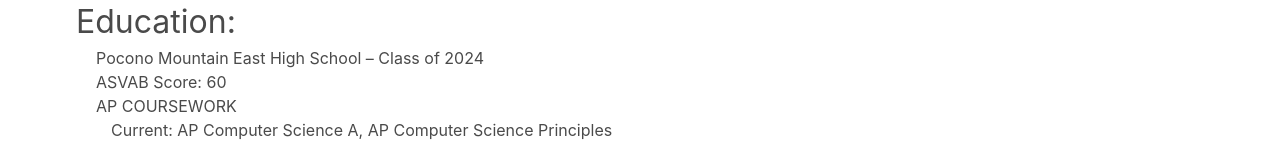
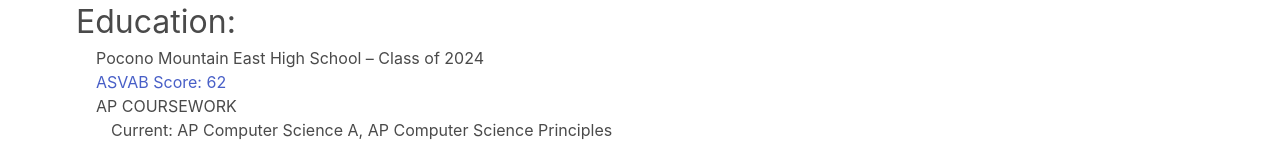
Before and after one commit to AdrenWRLD/personal-portfolio, a React (Create React App) app: page /resume in a window 1280 px wide. Shown: the part 198-358 px from the top of the page. Built offline with nearby package versions, Linux system fonts and the light colour scheme.

Commit message:
asvab updates

```diff
--- a/src/pages/resume.jsx
+++ b/src/pages/resume.jsx
@@ -43,7 +43,8 @@
 							Pocono Mountain East High School – Class of 2024
 						</li>
 						<li>
-							ASVAB Score: 60
+							<a href='/testing/asvab_results.pdf'
+								target='_blank'>ASVAB Score: 62</a>
 						</li>
 						<li>
 							AP COURSEWORK
```
Also changed, not shown: 1 other file (tests, documents, lock files or other folders).
